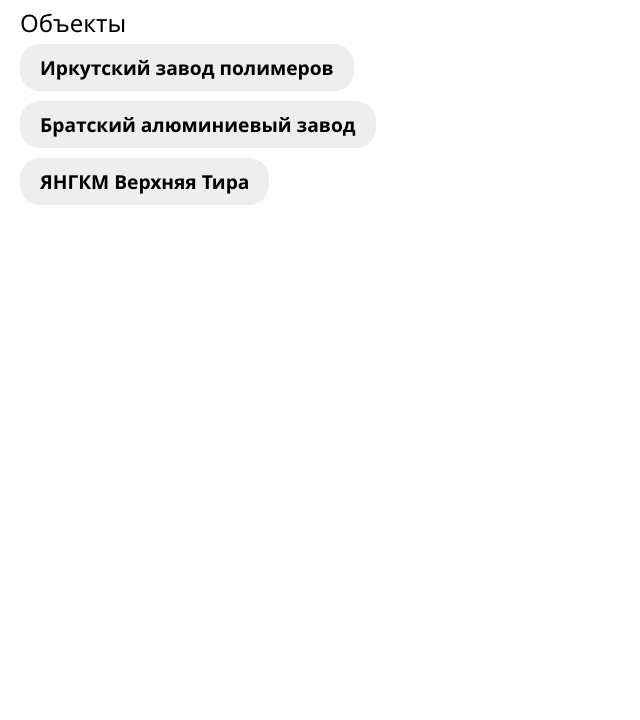
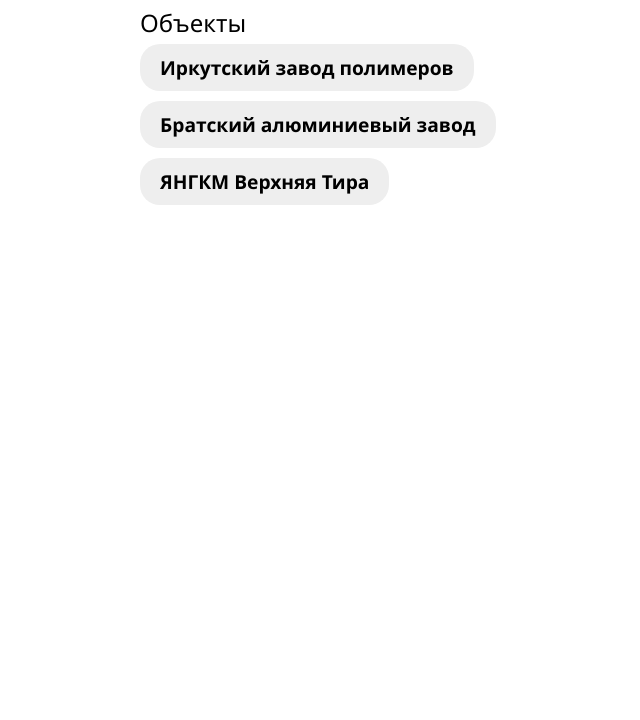
Before and after one commit to adlenadlen/psmgeo, a plain HTML site: page index.html in a window 1280 px wide. Shown: the part 80-800 px from the top of the page, without its empty margins (0-640 px from the left). Drawn offline with Linux system fonts and the light colour scheme.

Commit message:
Update index.html

```diff
--- a/index.html
+++ b/index.html
@@ -1,12 +1,15 @@
 <!DOCTYPE html>
 <html lang="ru">
+
 <head>
 	<meta charset="UTF-8">
 	<meta name="viewport" content="width=device-width, initial-scale=1.0">
 	<title>psmgeo</title>
 	<link rel="stylesheet" href="style.css">
 </head>
+
 <body>
+	<div class="page-container">
 		<h1>psmgeo</h1>
 		<section>
 			<h2>Объекты</h2>
@@ -21,5 +24,7 @@
 			</div>
 		</section>
 		<section>
+	</div>
 </body>
+
 </html>
```
Lines whose indentation alone changed are shown as unchanged.
